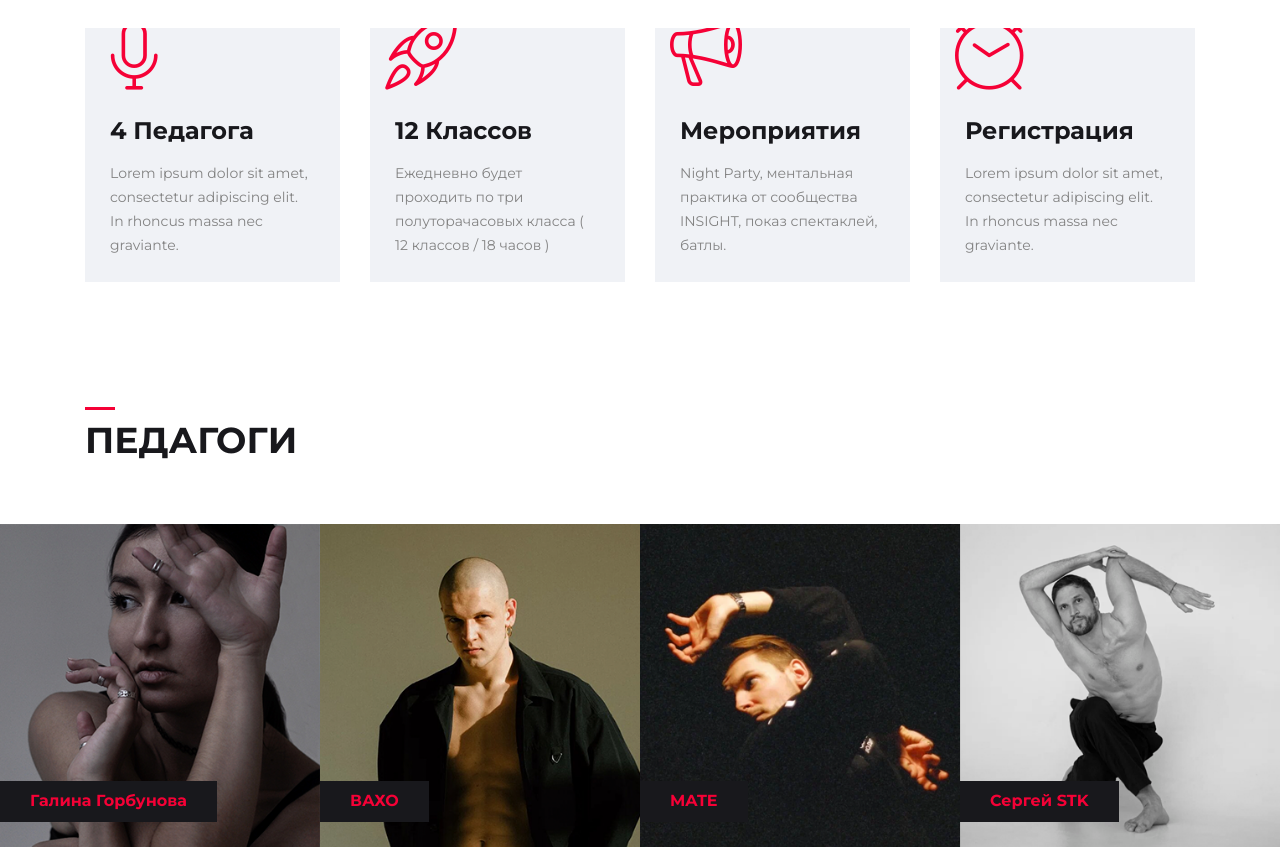
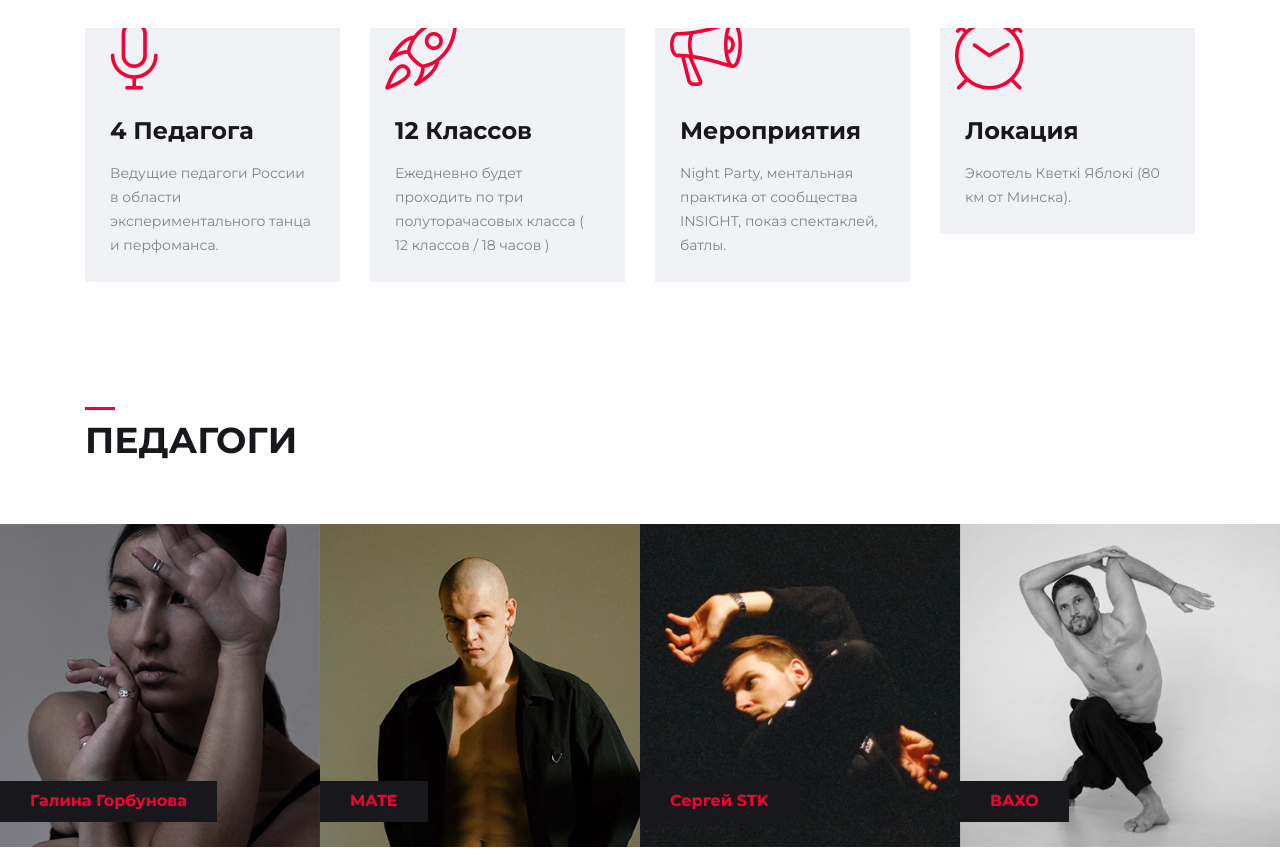
Before and after one commit to sergeyandreychik/sergeyand.github.io, a plain HTML site: page index.html in a window 1280 px wide. Shown: the part 1584-2434 px from the top of the page. Drawn offline with Linux system fonts and the light colour scheme; files whose address does not match are found by name.

Commit message:
Add files via upload

```diff
--- a/index.html
+++ b/index.html
@@ -59,7 +59,7 @@
                                 3-8 June 2022 - Minsk, Belarus.
                             </p>
                             <a href="https://forms.gle/mPXtVjbyzPodj4gVA" class=" btn btn-primary btn-rounded" >
-                                Registration
+                                Регистрация
                             </a>
                         </div>
                     </div>
@@ -175,7 +175,7 @@
                     <div class="content">
                         <h4>4 педагога</h4>
                         <p>
-                            Lorem ipsum dolor sit amet, consectetur adipiscing elit. In rhoncus massa nec graviante.
+                            Ведущие педагоги России в области экспериментального танца и перфоманса.
                         </p>
                     </div>
                 </div>
@@ -209,9 +209,9 @@
                 <div class="icon_box_one">
                     <i class="lnr lnr-clock"></i>
                     <div class="content">
-                        <h4>Регистрация</h4>
+                        <h4>Локация</h4>
                         <p>
-                            Lorem ipsum dolor sit amet, consectetur adipiscing elit. In rhoncus massa nec graviante.
+                            Экоотель Кветкi Яблокi (80 км от Минска).
                         </p>
                     </div>
                 </div>
@@ -248,7 +248,7 @@
                 <div class="speaker_img">
                     <img src="assets/img/speakers/s2.png" alt="speaker name">
                     <div class="info_box">
-                        <h5 class="name">ВАХО</h5>
+                        <h5 class="name">MATE</h5>
                     </div>
                 </div>
             </div>
@@ -259,7 +259,7 @@
                 <div class="speaker_img">
                     <img src="assets/img/speakers/s3.png" alt="speaker name">
                     <div class="info_box">
-                        <h5 class="name">MATE</h5>
+                        <h5 class="name">Сергей STK</h5>
                     </div>
                 </div>
             </div>
@@ -269,7 +269,7 @@
                 <div class="speaker_img">
                     <img src="assets/img/speakers/s4.png" alt="speaker name">
                     <div class="info_box">
-                        <h5 class="name">Сергей STK</h5>
+                        <h5 class="name">ВАХО</h5>
                     </div>
                 </div>
             </div>
@@ -553,7 +553,7 @@
         <div class="row justify-content-center">
             <div class="col-md-6 col-12">
                 <p><!-- Link back to Colorlib can't be removed. Template is licensed under CC BY 3.0. -->
-Copyright &copy;<script>document.write(new Date().getFullYear());</script> All rights reserved | This template is made with <i class="fa fa-heart-o" aria-hidden="true"></i> by <a href="https://colorlib.com" target="_blank">Colorlib</a>
+Copyright &copy;<script>document.write(new Date().getFullYear());</script> All rights reserved </a>
 <!-- Link back to Colorlib can't be removed. Template is licensed under CC BY 3.0. --></p>
             </div>
         </div>
```
